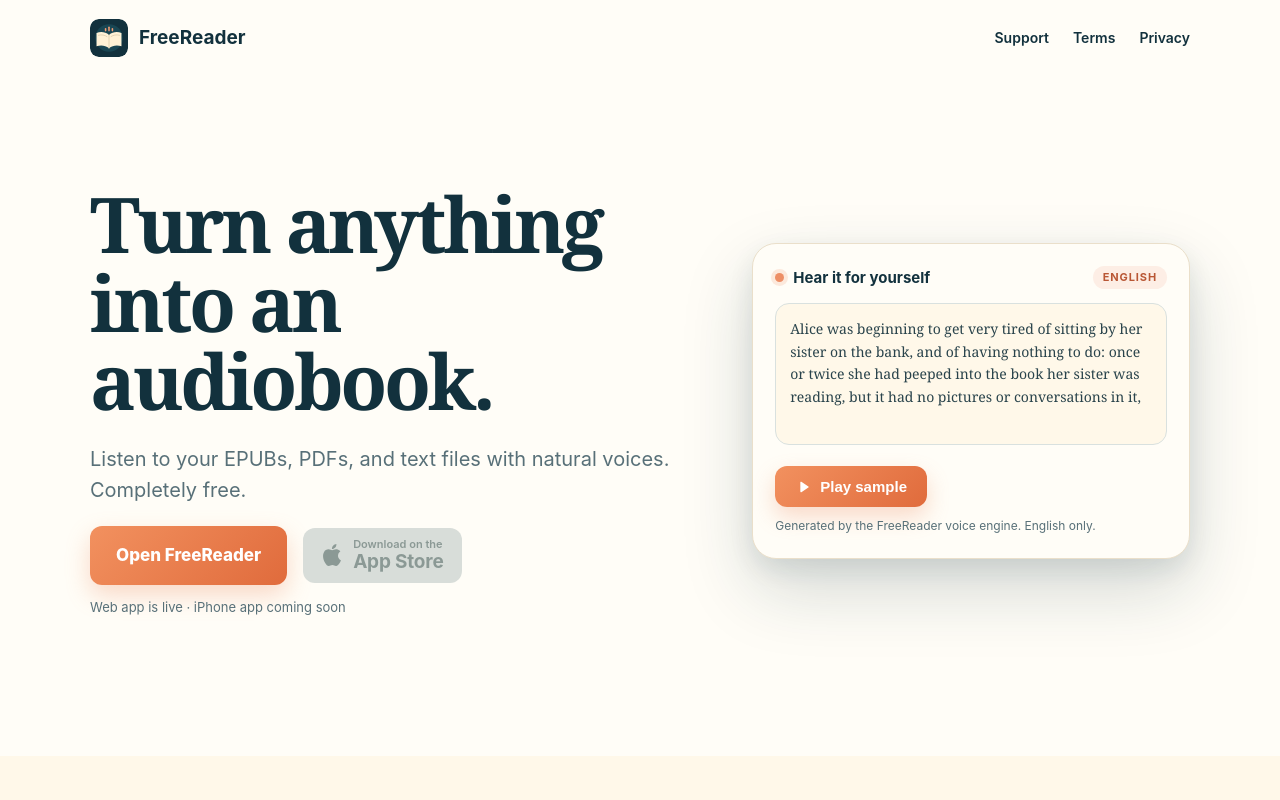
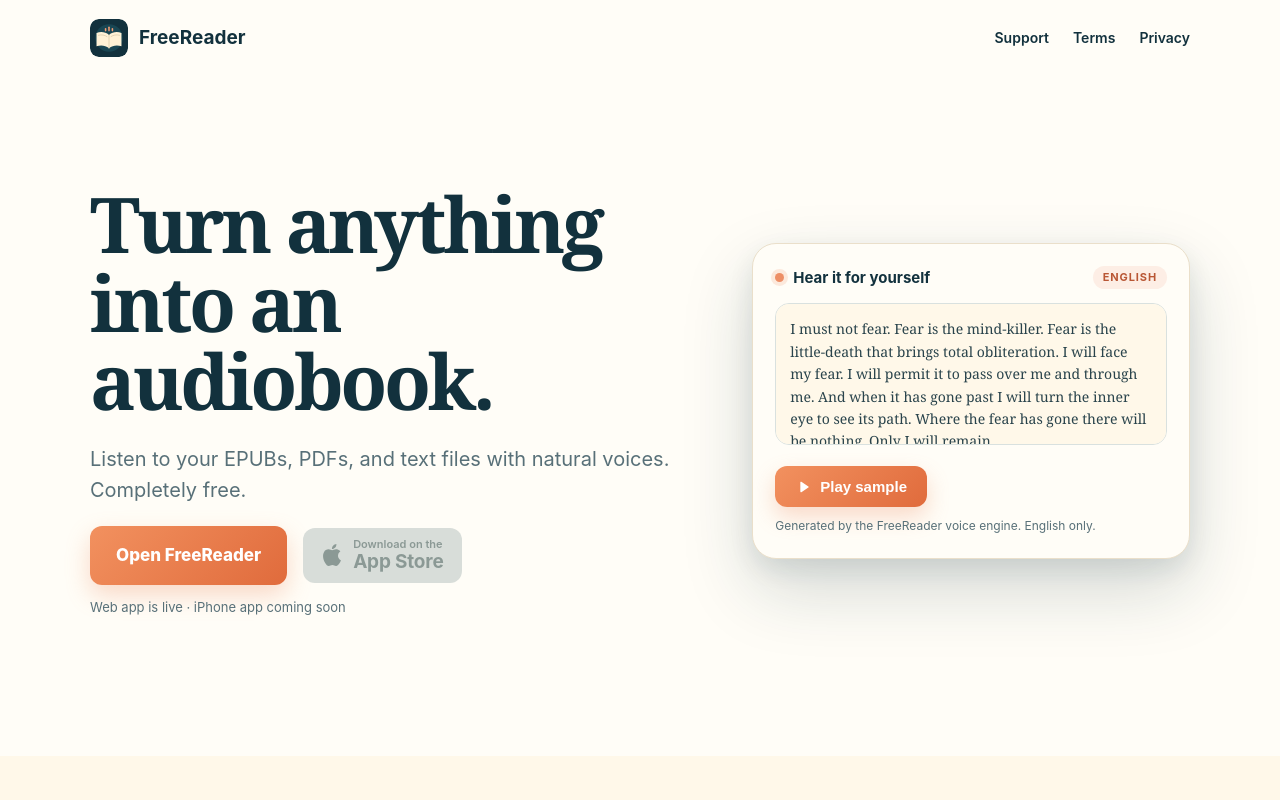
Before and after one commit to fatherGoose1/freereader-frontend, a Next.js app: page / in a window 1280 px wide. Shown: the top 800 px of the page. Built offline with nearby package versions, Linux system fonts and the light colour scheme; no server answers.

Commit message:
fix: separate demo quote attribution

```diff
--- a/app/components/HeroDemo.tsx
+++ b/app/components/HeroDemo.tsx
@@ -4,7 +4,7 @@
 import { isLikelyEnglish } from "../reader/languageDetection";
 
 const DEFAULT_TEXT =
-  "Alice was beginning to get very tired of sitting by her sister on the bank, and of having nothing to do: once or twice she had peeped into the book her sister was reading, but it had no pictures or conversations in it,";
+  "I must not fear. Fear is the mind-killer. Fear is the little-death that brings total obliteration. I will face my fear. I will permit it to pass over me and through me. And when it has gone past I will turn the inner eye to see its path. Where the fear has gone there will be nothing. Only I will remain.\n\n― Frank Herbert, Dune";
 const MAX_LENGTH = 800;
 
 type Status = { kind: "error" | "info"; message: string } | null;
```
